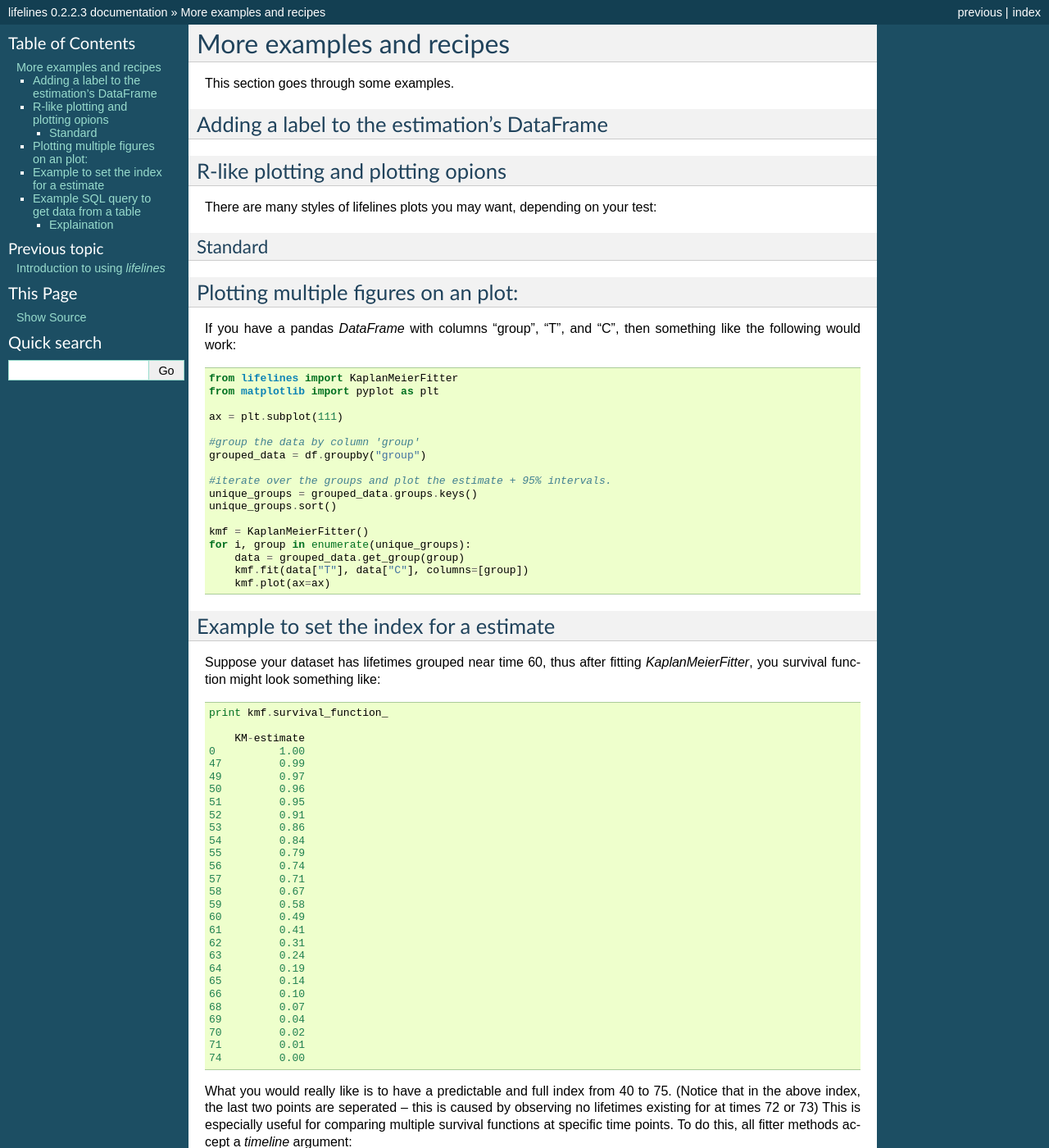
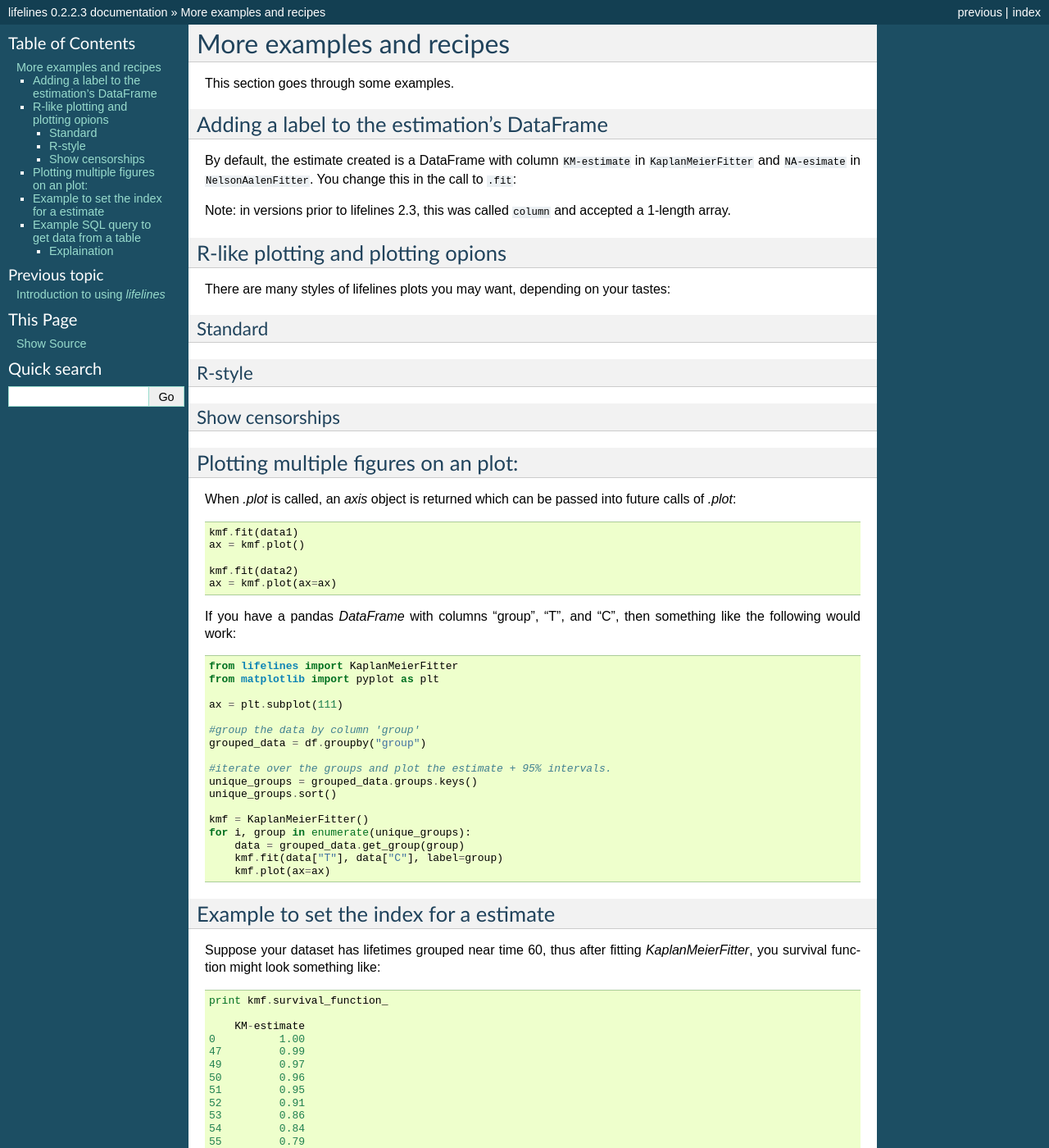
Before and after one commit to CamDavidsonPilon/lifelines, a Sphinx documentation site: the page built from docs/examples.rst, in a window 1280 px wide and 1400 px high. Shown: the whole window at 82% size. Built offline with Sphinx 7.4.7, drawn with Linux system fonts in a browser that asks for light colours; formulas are drawn with MathJax 3.

Commit message:
updating to 0.2.3. new predict methods, new label api, columns deprecated and fixing plotting bugs

```diff
--- a/docs/examples.rst
+++ b/docs/examples.rst
@@ -7,11 +7,21 @@ This section goes through some examples.
 Adding a label to the estimation's DataFrame
 ##############################################
 
+By default, the estimate created is a DataFrame with column ``KM-estimate`` in ``KaplanMeierFitter`` and ``NA-esimate``
+in ``NelsonAalenFitter``. You change this in the call to ``.fit``:
+
+.. code-block:: python
+    kmf.fit(T,censorship=C, label='<new label here>')
+
+Note: in versions prior to lifelines 2.3, this was called ``column`` and accepted a 1-length array.
+
+
 
 R-like plotting and plotting opions
 ##############################################
 
-There are many styles of lifelines plots you may want, depending on your test:
+There are many styles of lifelines plots you may want, depending on your tastes:
+
 
 
 Standard
@@ -21,11 +31,33 @@ Standard
     kmf.plot()
 
 
+R-style
+^^^^^^^^^^^^^^^^^^^^^^^^^^^^^^^^^^^^^^^^^^^^^^^
+
+.. code-block:: python
+    kmf.plot(flat=True)
+
+Show censorships
+^^^^^^^^^^^^^^^^^^^^^^^^^^^^^^^^^^^^^^^^^^^^^^^
+
+.. code-block:: python
+    kmf.plot(show_censors=True)
 
 
 
 Plotting multiple figures on an plot:
 ##############################################
+
+When `.plot` is called, an `axis` object is returned which can be passed into future calls of `.plot`:
+
+.. code-block:: python
+
+    kmf.fit(data1)
+    ax = kmf.plot()
+
+    kmf.fit(data2)
+    ax = kmf.plot(ax=ax)
+
 
 If you have a pandas `DataFrame` with columns "group", "T", and "C", then something like the following would work:
 
@@ -46,7 +78,7 @@ If you have a pandas `DataFrame` with columns "group", "T", and "C", then someth
     kmf = KaplanMeierFitter()
     for i, group in enumerate(unique_groups):
         data = grouped_data.get_group(group)
-        kmf.fit(data["T"], data["C"], columns=[group])
+        kmf.fit(data["T"], data["C"], label=group)
         kmf.plot(ax=ax)
 
 
--- a/setup.py
+++ b/setup.py
@@ -12,7 +12,7 @@ def read(fname):
 
 setup(
     name="lifelines",
-    version="0.2.2.12",
+    version="0.2.3.0",
     author="Cameron Davidson-Pilon",
     author_email="cam.davidson.pilon@gmail.com",
     description="Survival analysis in Python, including Kaplan Meier, Nelson Aalen and regression",
```
Also changed, not shown: docs/Intro to lifelines.rst (+13 -13 lines), 3 other files.
